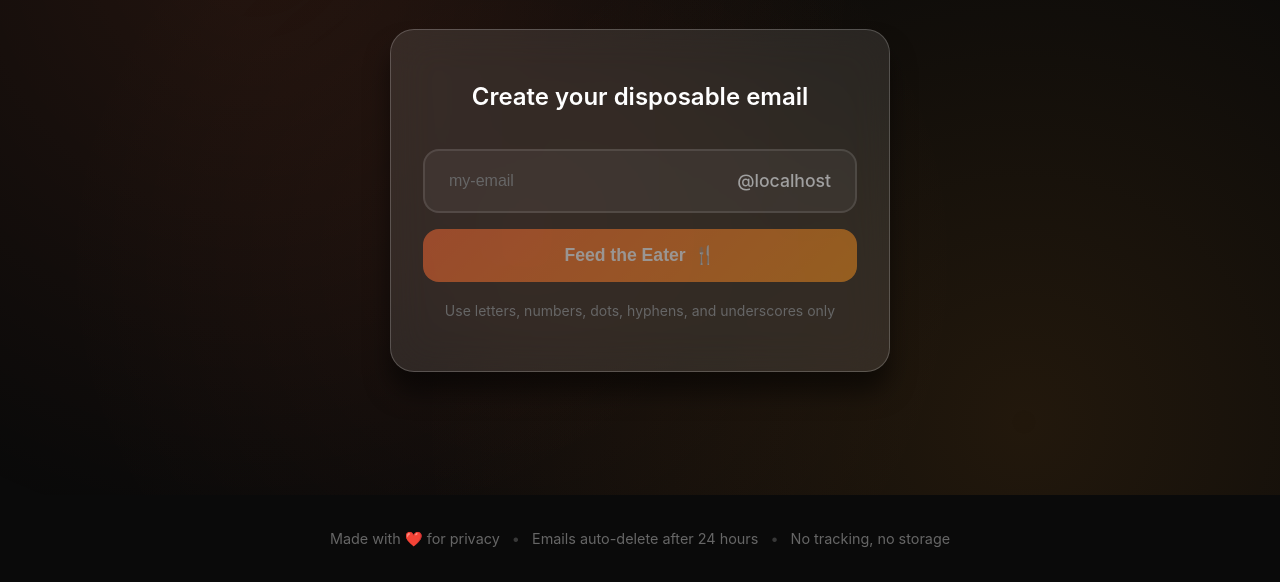
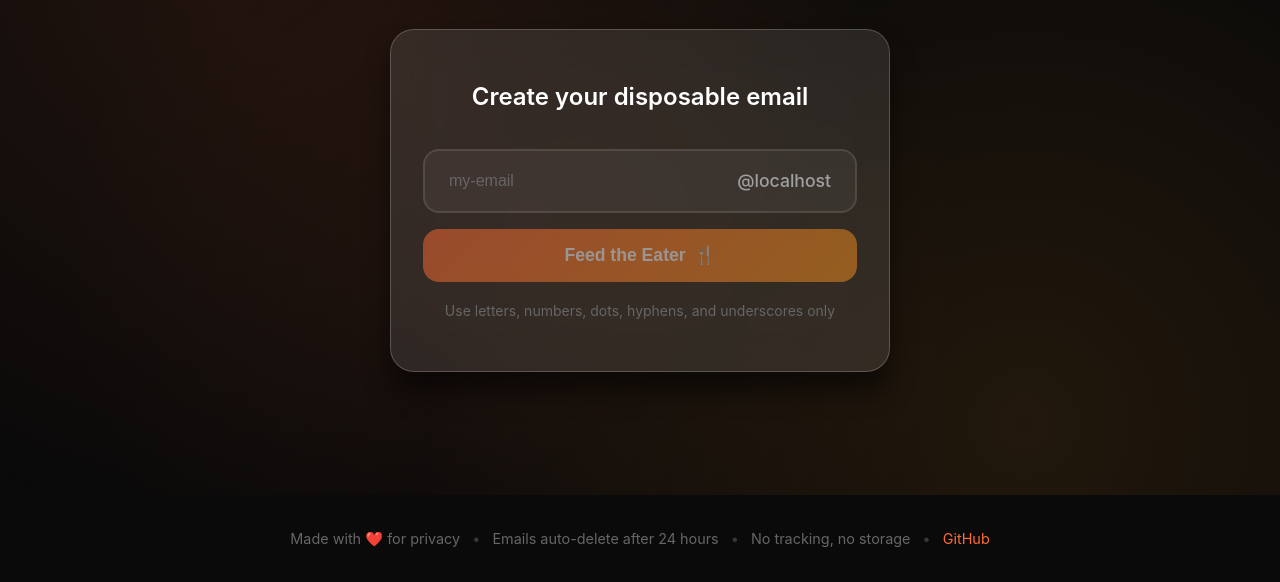
Before and after one commit to rufftruffles/spameater, a plain HTML site: page frontend/index.html in a window 1280 px wide. Shown: the part 218-800 px from the top of the page. Drawn offline with Linux system fonts and the light colour scheme; no server answers.

Commit message:
Add GitHub link to website footer

```diff
--- a/frontend/index.html
+++ b/frontend/index.html
@@ -184,6 +184,8 @@
             <span>Emails auto-delete after 24 hours</span>
             <span class="separator">•</span>
             <span>No tracking, no storage</span>
+        <span class="separator">•</span>
+        <span><a href="https://github.com/rufftruffles/spameater" target="_blank" rel="noopener" style="color: #ff6b35; text-decoration: none;">GitHub</a></span>
         </p>
     </footer>
 
```
